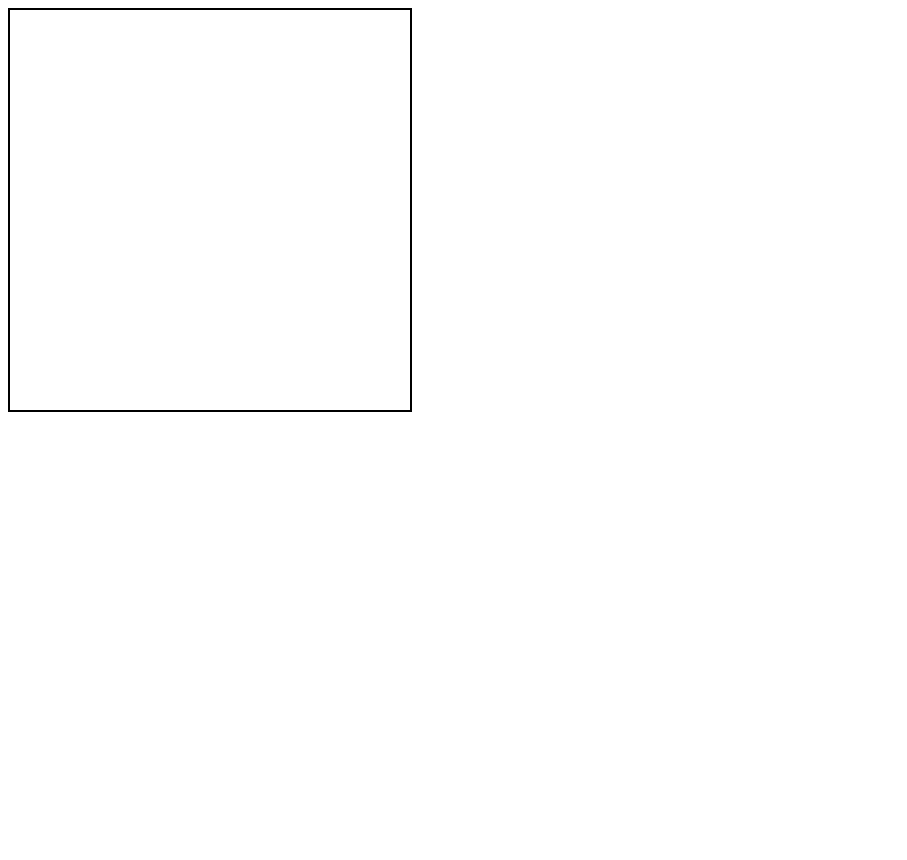
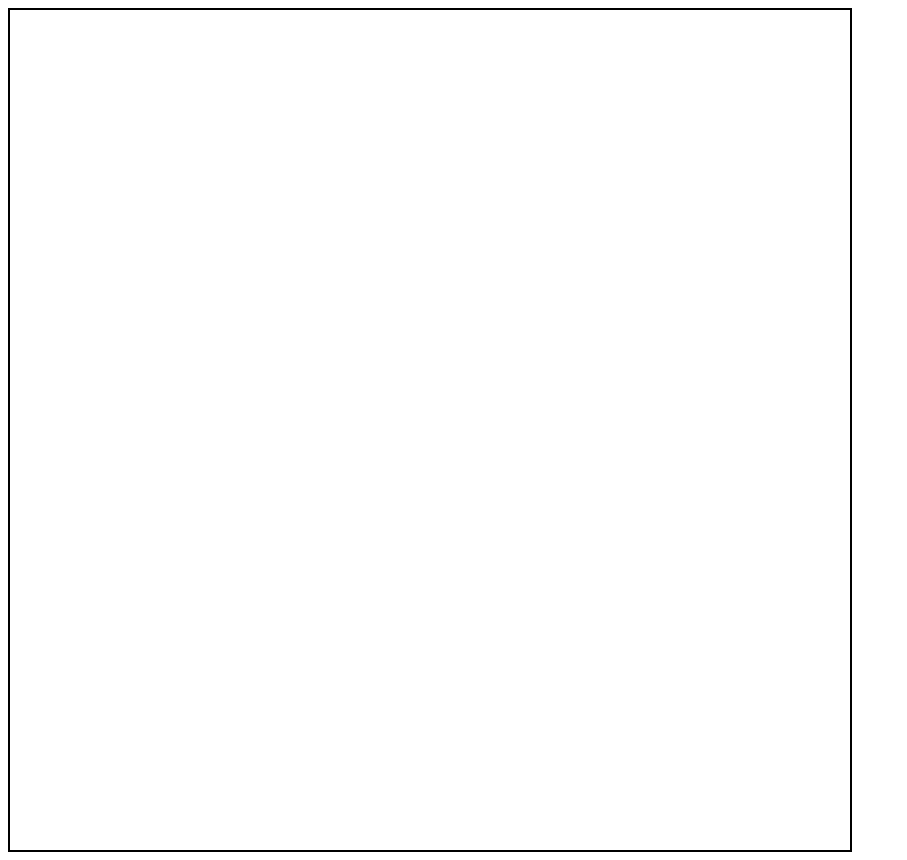
Before and after one commit to tedthehunter/etch-a-sketch, a plain HTML site: page index.html in a window 1280 px wide. Shown: the whole page, without its empty margins (0-907 px from the left). Before the commit the page ends 800 px from the top, so only its background shows below. Drawn offline with Linux system fonts and the light colour scheme.

Commit message:
change size of container grid to 840px
fits screen more easily without scrolling

```diff
--- a/style.css
+++ b/style.css
@@ -7,8 +7,8 @@
 #gridContainer {
     display: flex;
     flex-wrap: wrap;
-    width: 400px;
-    height: 400px;
+    width: 840px;
+    height: 840px;
     border-style: solid;
     border-width: 2px;
 }
```
